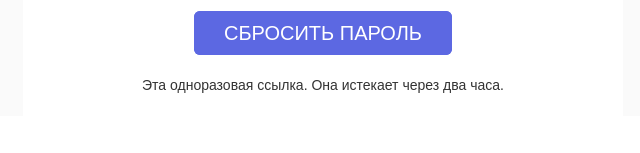
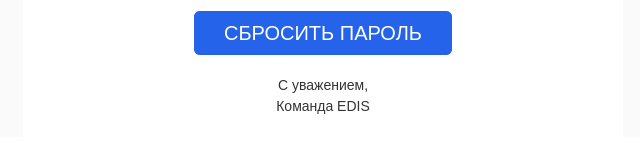
Before and after one commit to CaptainDegeneral/edis_backend, a Django app: template edis_backend/auth_app/templates/reset_password.html in a window 1280 px wide. Shown: the part 402-555 px from the top of the page, without its empty margins (317-957 px from the left). Run offline with Django 5.2, Linux system fonts and the light colour scheme; the template is opened without the code that fills it, so the values that code supplies are empty; parts of the project's set-up code (start-up, migrations or seed data) failed here and were passed over.

Commit message:
Updated email templates and views for email verification and password reset

```diff
--- a/edis_backend/auth_app/templates/reset_password.html
+++ b/edis_backend/auth_app/templates/reset_password.html
@@ -396,7 +396,7 @@
                                                             <tr>
                                                                 <td align="center"
                                                                     style="padding:0;Margin:0;padding-top:10px;padding-bottom:10px;font-size:0px">
-                                                                    <img src="https://iimg.su/s/07/GDlNBEaIgCpGepVjeEtWM5NDmyKmi6uHKryPiRsT.png"
+                                                                    <img src="https://iimg.su/s/10/Li4Gio8LNf5P4uVcDMReHfewWCbl9aDVzFVCkM3i.png"
                                                                         alt=""
                                                                         style="display:block;font-size:14px;border:0;outline:none;text-decoration:none"
                                                                         width="100" height="100">
@@ -458,11 +458,13 @@
                                                                 <td align="center"
                                                                     style="padding:0;Margin:0;padding-top:10px;padding-bottom:10px">
                                                                     <span class="es-button-border"
-                                                                        style="border-style:solid;border-color:#2CB543;background:#5C68E2;border-width:0px;display:inline-block;border-radius:6px;width:auto"><a
-                                                                            href="{{reset_url}}" class="es-button"
+                                                                        style="border-style:solid;border-color:#2CB543;background:#5C68E2;border-width:0px;display:inline-block;border-radius:6px;width:auto">
+                                                                        <a href="{{reset_url}}" class="es-button"
                                                                             target="_blank"
-                                                                            style="mso-style-priority:100 !important;text-decoration:none !important;mso-line-height-rule:exactly;color:#FFFFFF;font-size:20px;padding:10px 30px 10px 30px;display:inline-block;background:#5C68E2;border-radius:6px;font-family:arial, 'helvetica neue', helvetica, sans-serif;font-weight:normal;font-style:normal;line-height:24px;width:auto;text-align:center;letter-spacing:0;mso-padding-alt:0;mso-border-alt:10px solid #5C68E2;border-left-width:30px;border-right-width:30px">СБРОСИТЬ
-                                                                            ПАРОЛЬ</a> </span>
+                                                                            style="mso-style-priority:100 !important;text-decoration:none !important;mso-line-height-rule:exactly;color:#FFFFFF;font-size:20px;padding:10px 30px 10px 30px;display:inline-block;background:#2563eb;border-radius:6px;font-family:arial, 'helvetica neue', helvetica, sans-serif;font-weight:normal;font-style:normal;line-height:24px;width:auto;text-align:center;letter-spacing:0;mso-padding-alt:0;mso-border-alt:10px solid #2563eb;border-left-width:30px;border-right-width:30px">
+                                                                            СБРОСИТЬ ПАРОЛЬ
+                                                                        </a>
+                                                                    </span>
                                                                 </td>
                                                             </tr>
                                                             <tr>
@@ -470,8 +472,9 @@
                                                                     style="padding:0;Margin:0;padding-top:10px">
                                                                     <p
                                                                         style="Margin:0;mso-line-height-rule:exactly;font-family:arial, 'helvetica neue', helvetica, sans-serif;line-height:21px;letter-spacing:0;color:#333333;font-size:14px">
-                                                                        Эта одноразовая ссылка. Она истекает через два
-                                                                        часа.</p>
+                                                                        С уважением,<br>
+                                                                        Команда EDIS
+                                                                    </p>
                                                                 </td>
                                                             </tr>
                                                         </table>
```
Also changed, not shown: edis_backend/auth_app/templates/email_verification.html (+5 -4 lines), edis_backend/auth_app/views.py (+8 -8 lines).
